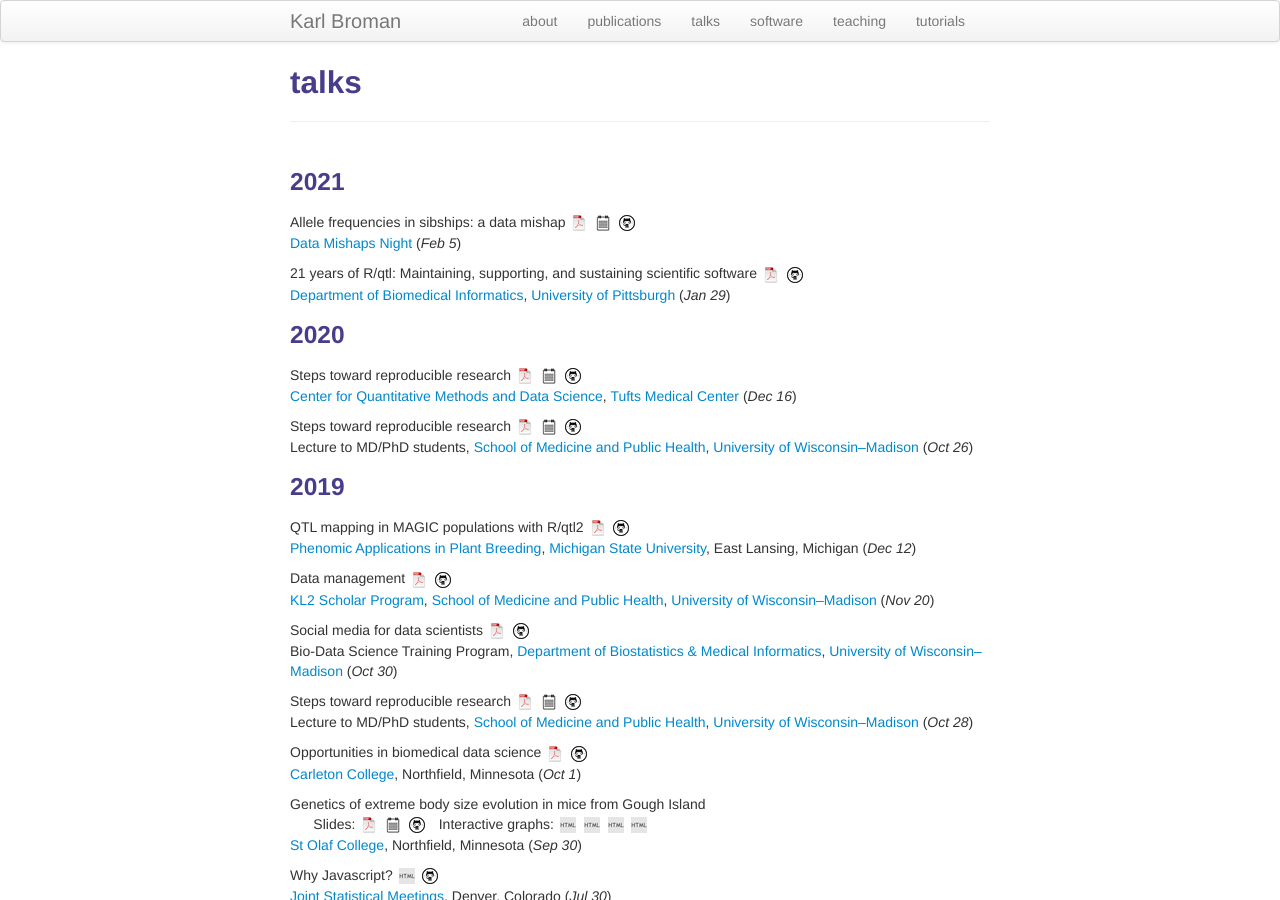
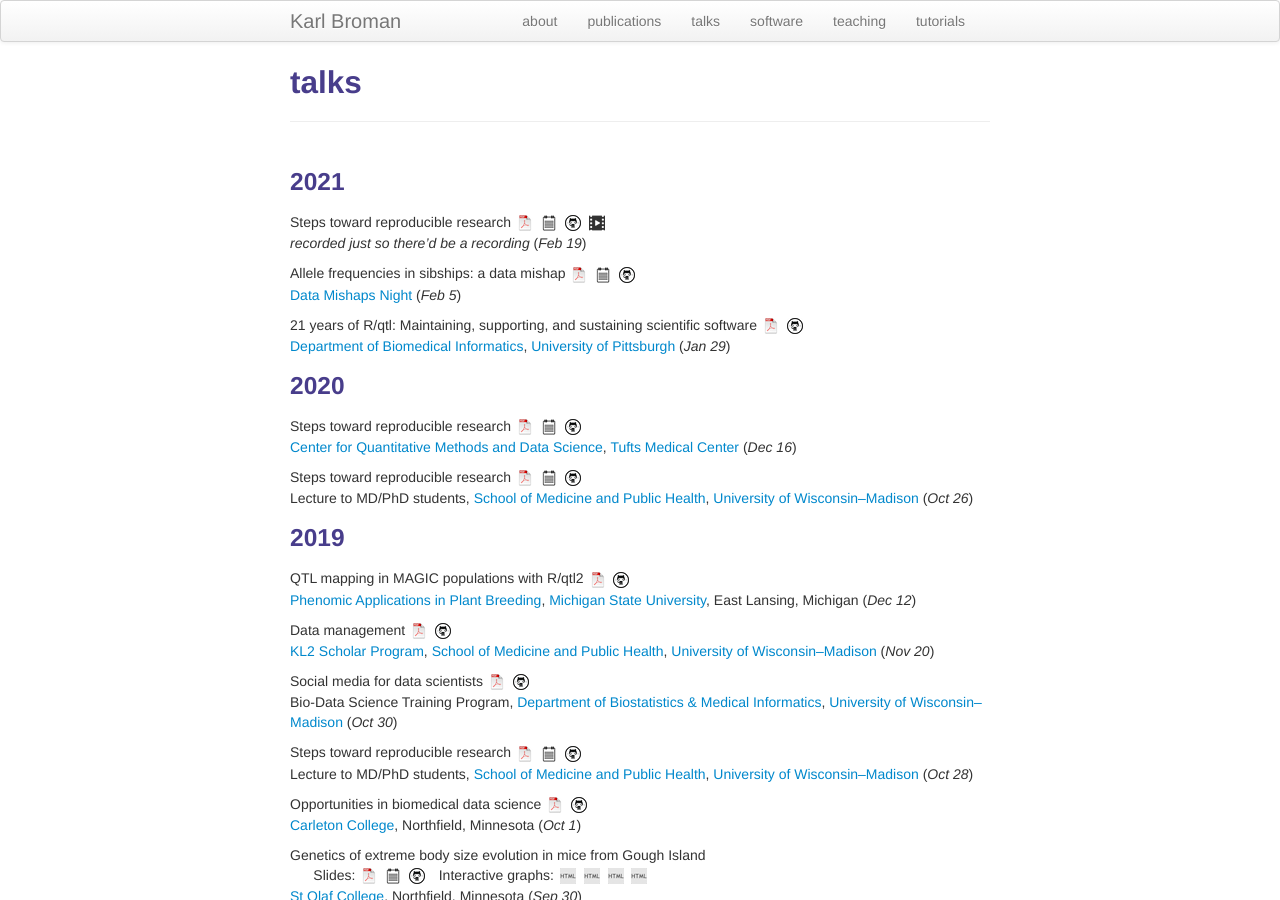
Before and after one commit to kbroman/kbroman.github.io, a Jekyll site: the page built from talks.md, in a window 1280 px wide and 900 px high. Built offline with Jekyll 4.4.1, drawn with Linux system fonts in a browser that asks for light colours.

Commit message:
Add link to video of steps2rr talk

```diff
--- a/talks.md
+++ b/talks.md
@@ -5,6 +5,13 @@ description: Karl Broman's talks
 ---
 
 ### 2021
+
+Steps toward reproducible research
+[![pdf](icons16/pdf-icon.png)](https://www.biostat.wisc.edu/~kbroman/presentations/steps2rr.pdf)
+[![pdf w/notes](icons16/notes-icon.png)](https://www.biostat.wisc.edu/~kbroman/presentations/steps2rr_withnotes.pdf)
+[![github](icons16/github-icon.png)](https://github.com/kbroman/Talk_ReproRes)
+[![video](icons16/video-icon.png)](https://youtu.be/rNQ-RlG3JnQ)<br/>
+_recorded just so there'd be a recording_ (_Feb 19_)
 
 Allele frequencies in sibships: a data mishap
 [![pdf](icons16/pdf-icon.png)](https://kbroman.org/Talk_DataMishap/data_mishap.pdf)
```
